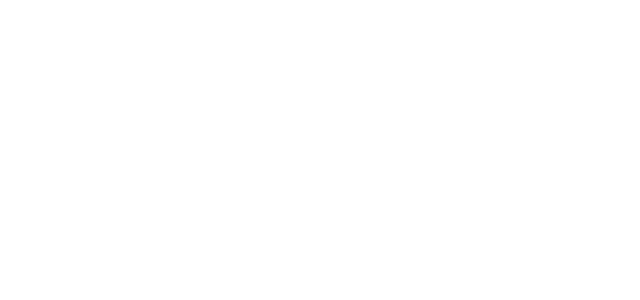
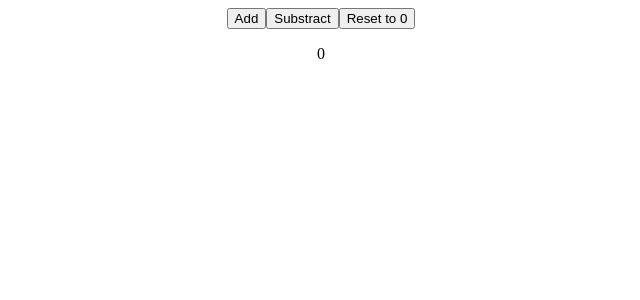
Before and after one commit to captainLegoo/react-study, a React (Create React App) app: page / in a window 1280 px wide. Shown: the top 300 px of the page, without its empty margins (319-959 px from the left). Built offline with nearby package versions, Linux system fonts and the light colour scheme.

Commit message:
12.custom hooks

```diff
--- a/src/App.js
+++ b/src/App.js
@@ -1,11 +1,19 @@
+import { QueryClient, QueryClientProvider } from '@tanstack/react-query';
 import './App.css';
-import { Form } from './components/Form';
+import { Cat } from './Cat';
+import { useCount } from './useCount';
+
 
 function App() {
 
+  const [countData, addOne, substractOne, resetToZero] = useCount();
+
   return (
     <div className="App">
-
+      <button onClick={addOne}>Add</button>
+      <button onClick={substractOne}>Substract</button>
+      <button onClick={resetToZero}>Reset to 0</button>
+      <p>{countData}</p>
     </div>
   );
 }
--- /dev/null
+++ b/src/Cat.js
@@ -0,0 +1,14 @@
+import { useGetCat } from "./useGetCat";
+
+export const Cat = () => {
+  const { data, refetchData, isCatLoding } = useGetCat();
+
+  if (isCatLoding) return (<h1> loading...</h1>);
+
+  return (
+    <div>
+      <button onClick={refetchData}> refetch </button>
+      <h1> {data?.fact} </h1>
+    </div>
+  );
+};
--- /dev/null
+++ b/src/useCount.js
@@ -0,0 +1,19 @@
+import { useState } from "react";
+
+export const useCount = (initialVal = 0) => {
+  const [count, setCount] = useState(initialVal);
+
+  const addOne = () => {
+    setCount((prev) => prev + 1);
+  };
+
+  const substractOne = () => {
+    setCount((prev) => prev - 1);
+  };
+
+  const resetToZero = () => {
+    setCount(0);
+  };
+
+  return [count, addOne, substractOne, resetToZero];
+};
--- /dev/null
+++ b/src/useGetCat.js
@@ -0,0 +1,22 @@
+import { useQuery } from '@tanstack/react-query';
+import Axios from 'axios';
+
+
+export const useGetCat = () => {
+  const {
+    data,
+    refetch,
+    isLoading: isCatLoding,
+    error,
+  } = useQuery({
+    queryKey: ['cat'],
+    queryFn: async () => (await Axios.get('https://catfact.ninja/fact')).data,
+  });
+
+  const refetchData = () => {
+    alert('Data Refetching...');
+    refetch();
+  }
+
+  return { data, refetchData, isCatLoding };
+}
```
Also changed, not shown: src/useToggle.js (added, +11 -0 lines).
